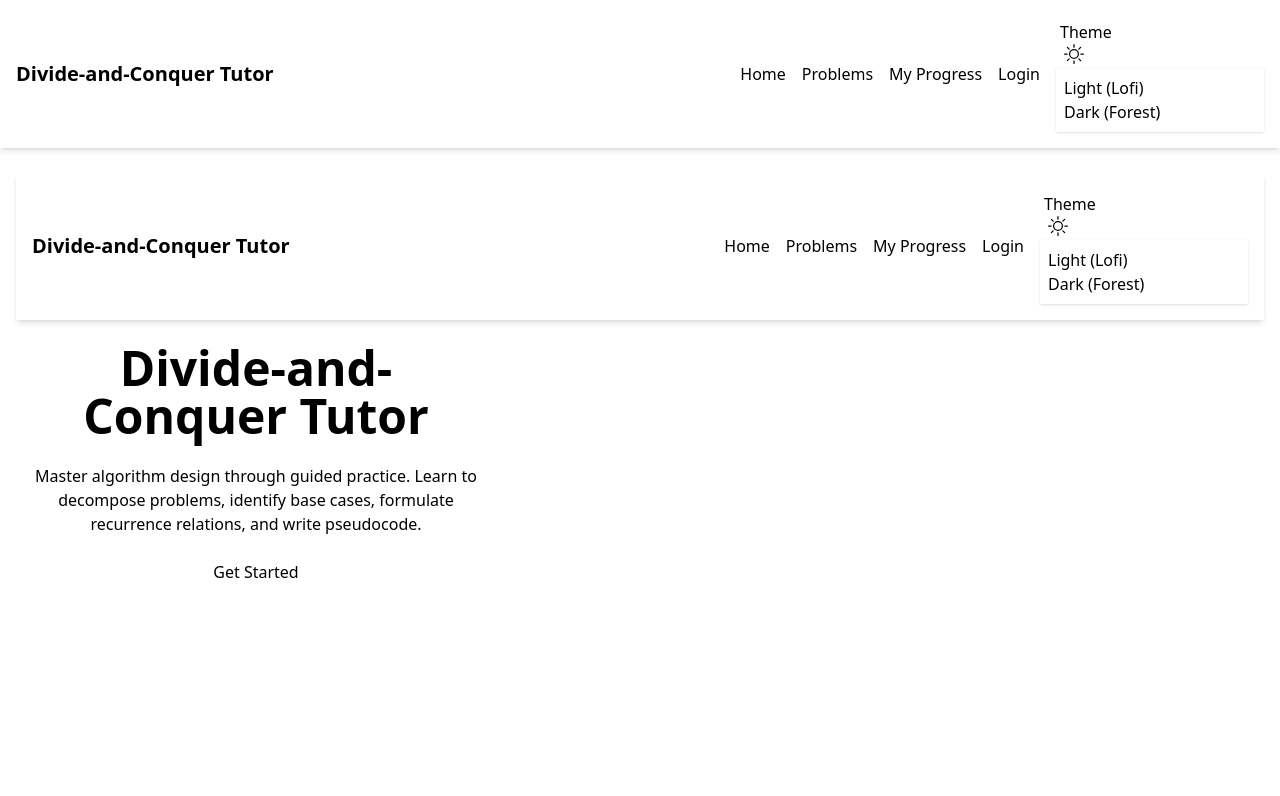
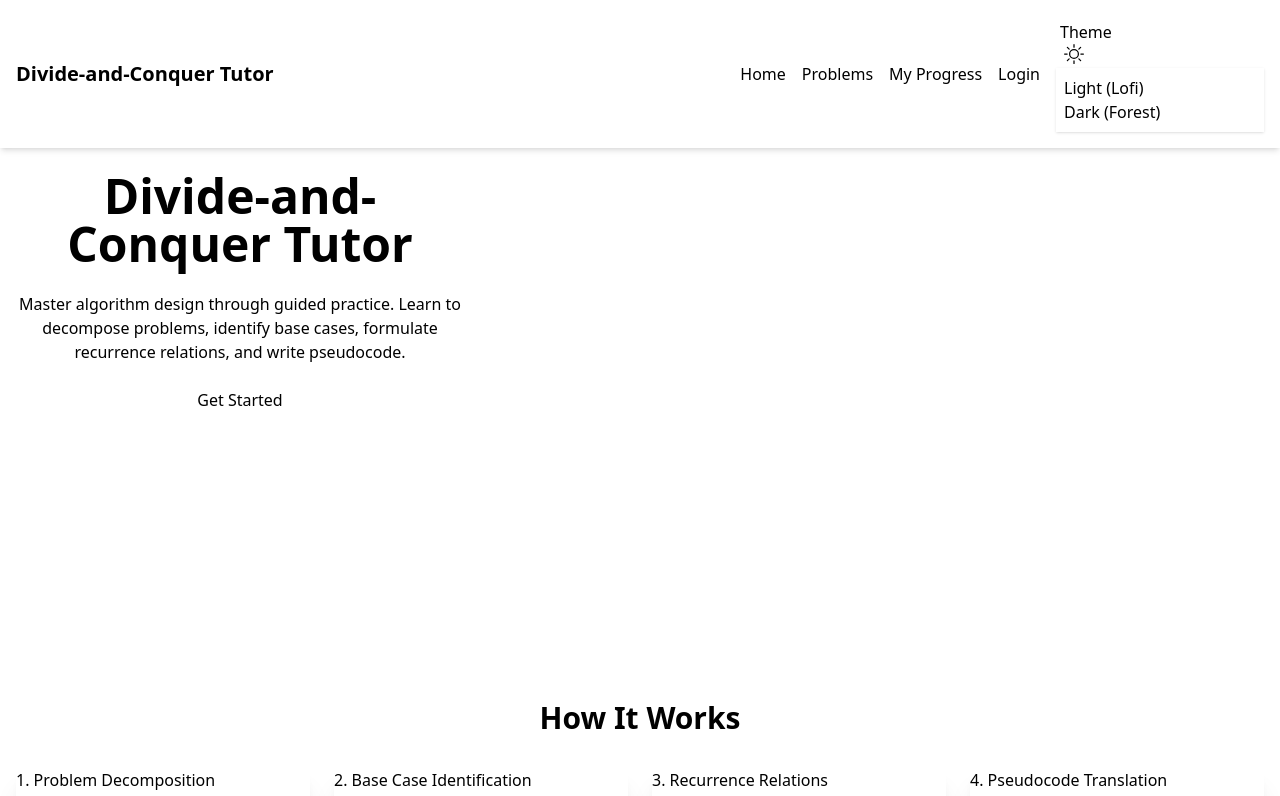
Before and after one commit to chase-mortensen/divideAndConquerTutor, a Nuxt app in the folder frontend/: page / in a window 1280 px wide. Shown: the top 796 px of the page. Built offline with nearby package versions, Linux system fonts and the light colour scheme.

Commit message:
Fix double-nesting issue

```diff
--- a/frontend/app.vue
+++ b/frontend/app.vue
@@ -1,8 +1,6 @@
 <template>
   <div>
-    <NuxtLayout>
-      <NuxtPage />
-    </NuxtLayout>
+    <NuxtPage />
   </div>
 </template>
 
```
